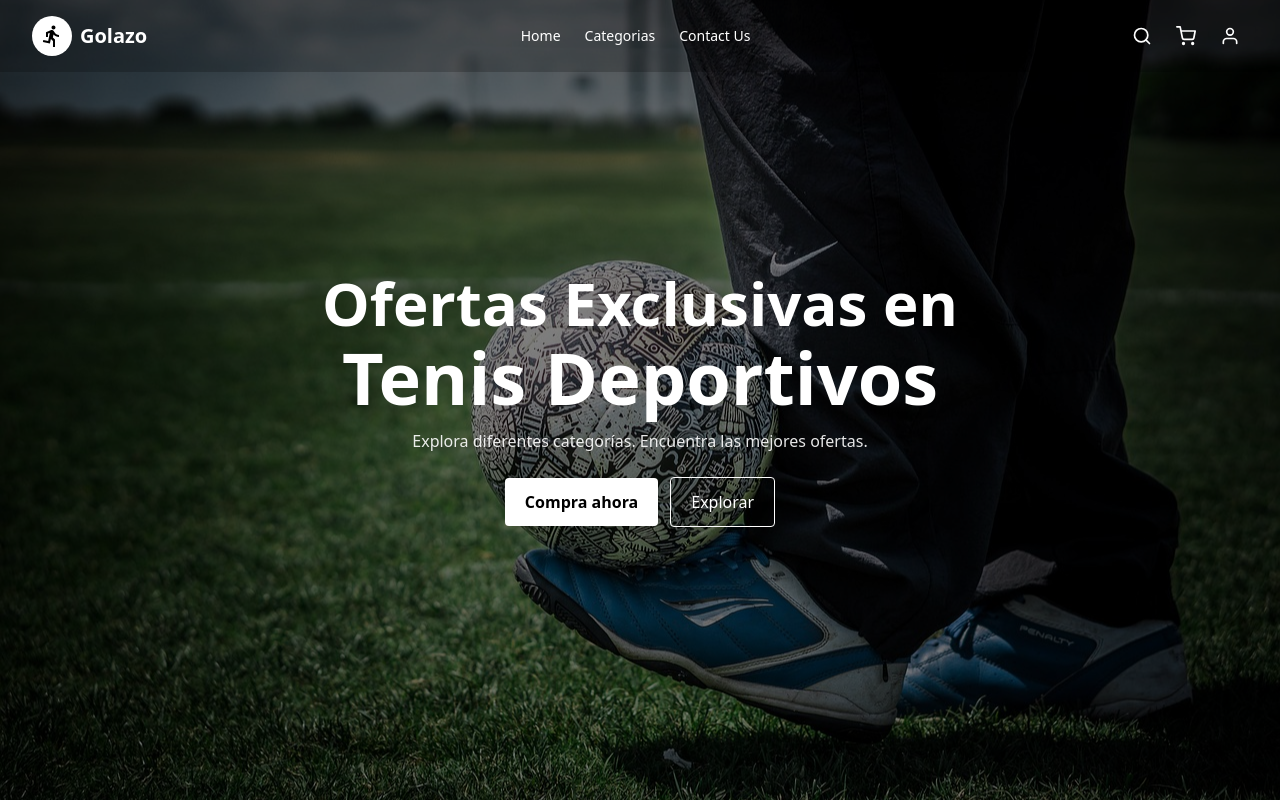
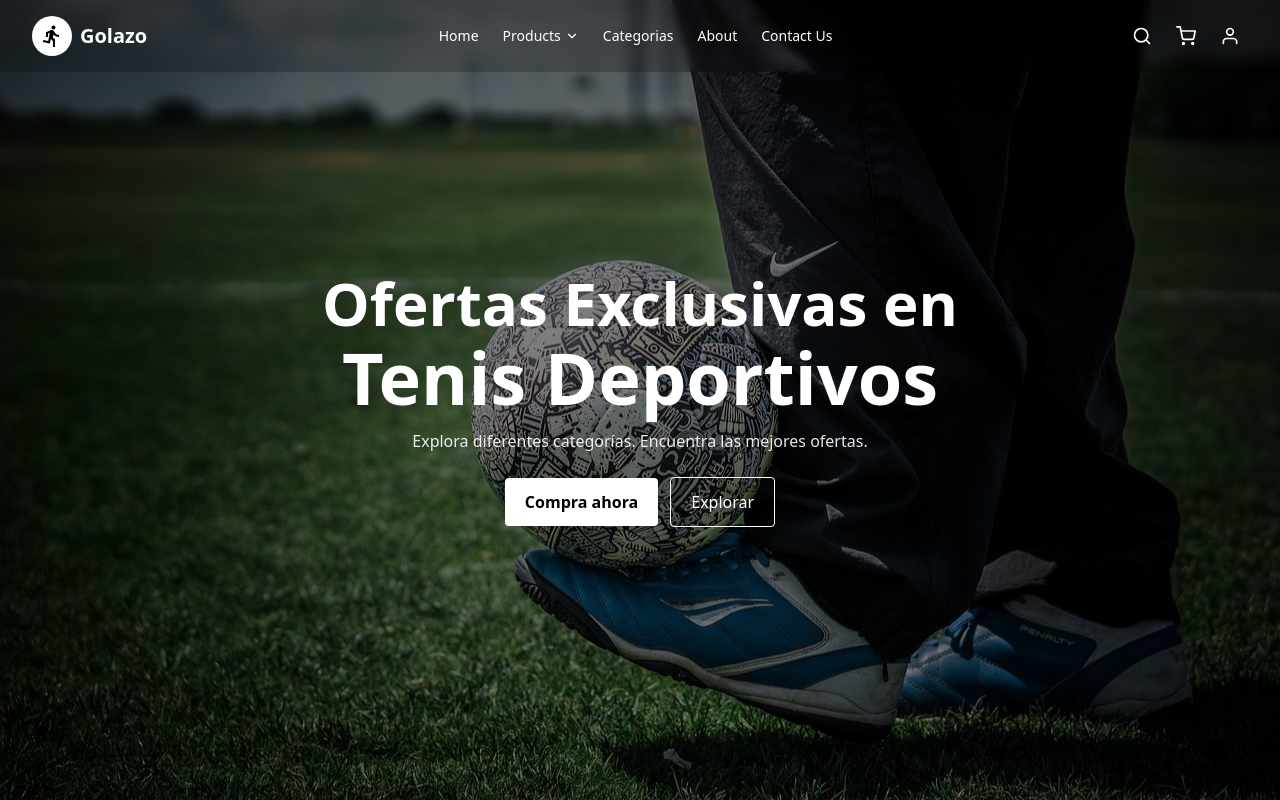
Before and after one commit to UlisesG13/Frontend_Golazo, a React (Vite) app: page / in a window 1280 px wide. Built offline with nearby package versions, Linux system fonts and the light colour scheme.

Commit message:
nuevo navbar

```diff
--- a/src/Shared/components/atom/Navbarlink.jsx
+++ b/src/Shared/components/atom/Navbarlink.jsx
@@ -1,5 +1,8 @@
-const NavLink = ({ children, href = "#" }) => (
-  <a href={href} className="text-white hover:text-gray-200 transition-colors text-sm font-medium">
+const NavLink = ({ children, href = "#", className = "" }) => (
+  <a
+    href={href}
+    className={`hover:text-gray-200 transition-colors text-sm font-medium ${className || 'text-white'}`}
+  >
     {children}
   </a>
 );
--- /dev/null
+++ b/src/Shared/components/molecules/ProductsMenu.jsx
@@ -0,0 +1,46 @@
+import React from 'react';
+
+/**
+ * MOLÉCULA: Menú desplegable con las categorías de productos.
+ * Muestra 3 columnas: Tenis, Ropa, Accesorios.
+ */
+const ProductsMenu = () => {
+  return (
+    <div className="absolute top-full left-0 w-full bg-white shadow-xl border-t border-gray-100 py-8 px-4 animate-in fade-in slide-in-from-top-5 duration-200">
+      <div className="max-w-7xl mx-auto grid grid-cols-1 md:grid-cols-3 gap-8 text-gray-800">
+
+        {/* Columna 1: Tenis */}
+        <div className="space-y-4">
+          <h3 className="font-bold text-lg text-black border-b border-gray-200 pb-2">Tenis</h3>
+          <ul className="space-y-2">
+            <li><a href="#" className="hover:text-blue-600 hover:translate-x-1 transition-all inline-block">Tenis Fútbol soccer</a></li>
+            <li><a href="#" className="hover:text-blue-600 hover:translate-x-1 transition-all inline-block">Tenis Fútbol rápido</a></li>
+            <li><a href="#" className="hover:text-blue-600 hover:translate-x-1 transition-all inline-block">Sneakers</a></li>
+          </ul>
+        </div>
+
+        {/* Columna 2: Ropa */}
+        <div className="space-y-4">
+          <h3 className="font-bold text-lg text-black border-b border-gray-200 pb-2">Ropa</h3>
+          <ul className="space-y-2">
+            <li><a href="#" className="hover:text-blue-600 hover:translate-x-1 transition-all inline-block">Gorras</a></li>
+            <li><a href="#" className="hover:text-blue-600 hover:translate-x-1 transition-all inline-block">Playeras</a></li>
+            <li><a href="#" className="hover:text-blue-600 hover:translate-x-1 transition-all inline-block">Calcetas</a></li>
+          </ul>
+        </div>
+
+        {/* Columna 3: Accesorios */}
+        <div className="space-y-4">
+          <h3 className="font-bold text-lg text-black border-b border-gray-200 pb-2">Accesorios</h3>
+          <ul className="space-y-2">
+            <li><a href="#" className="text-gray-400 cursor-not-allowed" title="Próximamente">Espinilleras</a></li>
+            <li><a href="#" className="text-gray-400 cursor-not-allowed" title="Próximamente">Guantes</a></li>
+          </ul>
+        </div>
+
+      </div>
+    </div>
+  );
+};
+
+export default ProductsMenu;
--- a/src/Shared/components/organism/Navbar.jsx
+++ b/src/Shared/components/organism/Navbar.jsx
@@ -1,28 +1,74 @@
-import Logo from '../atom/logo'
-import NavLink from '../atom/Navbarlink'
-import IconButton from '../atom/IconButton'
-import { FiSearch, FiShoppingCart, FiUser } from 'react-icons/fi'
+import React, { useState, useRef, useEffect } from 'react';
+import Logo from '../atom/Logo.jsx'; // Asegúrate de que las rutas y nombres (mayús/minús) sean correctos
+import NavLink from '../atom/Navbarlink.jsx';
+import IconButton from '../atom/IconButton.jsx';
+import { FiSearch, FiShoppingCart, FiUser, FiChevronDown } from 'react-icons/fi';
+// Importamos el nuevo menú
+import ProductsMenu from '../molecules/ProductsMenu.jsx';
 
 const Navbar = () => {
+  // Estado para controlar si el menú de productos está abierto o cerrado
+  const [isProductsOpen, setIsProductsOpen] = useState(false);
+  const menuRef = useRef(null);
+
+  // Función para alternar el menú
+  const toggleMenu = () => {
+    setIsProductsOpen(!isProductsOpen);
+  };
+
+  // Efecto para cerrar el menú si haces clic fuera de él
+  useEffect(() => {
+    const handleClickOutside = (event) => {
+      if (menuRef.current && !menuRef.current.contains(event.target)) {
+        setIsProductsOpen(false);
+      }
+    };
+    document.addEventListener("mousedown", handleClickOutside);
+    return () => document.removeEventListener("mousedown", handleClickOutside);
+  }, []);
+
   return (
-    <header className="fixed top-0 left-0 right-0 z-50 w-full bg-black/20">
+    // Añadimos 'ref={menuRef}' para detectar clics fuera
+    <header
+      ref={menuRef}
+      className={`fixed top-0 left-0 right-0 z-50 w-full transition-all duration-300 ${isProductsOpen ? 'bg-white shadow-sm' : 'bg-black/20 backdrop-blur-sm'}`}
+    >
       <div className="w-full max-w-7xl mx-auto px-4 sm:px-6 lg:px-8 py-4 flex items-center justify-between">
-        <Logo />
+        {/* Pasamos una prop 'dark' al Logo si quieres que cambie de color cuando el fondo es blanco */}
+        <Logo className={isProductsOpen ? "text-black" : "text-white"} />
 
         <nav className="hidden md:flex items-center gap-6">
-          <NavLink href="#">Home</NavLink>
-          <NavLink href="#">Categorias</NavLink>
-          <NavLink href="#">Contact Us</NavLink>
+          <NavLink href="#" className={isProductsOpen ? "text-gray-800" : "text-white"}>Home</NavLink>
+
+          {/* --- AQUÍ ESTÁ EL CAMBIO PRINCIPAL --- */}
+          {/* En lugar de un NavLink simple, usamos un botón para "Products" */}
+          <button
+            onClick={toggleMenu}
+            className={`flex items-center gap-1 text-sm font-medium transition-colors focus:outline-none
+              ${isProductsOpen ? 'text-blue-600' : 'text-white hover:text-gray-200'}
+            `}
+          >
+            Products
+            <FiChevronDown className={`transition-transform duration-200 ${isProductsOpen ? 'rotate-180' : ''}`} />
+          </button>
+          {/* ----------------------------------- */}
+
+          <NavLink href="#" className={isProductsOpen ? "text-gray-800" : "text-white"}>Categorias</NavLink>
+          <NavLink href="#" className={isProductsOpen ? "text-gray-800" : "text-white"}>About</NavLink>
+          <NavLink href="#" className={isProductsOpen ? "text-gray-800" : "text-white"}>Contact Us</NavLink>
         </nav>
 
-        <div className="flex items-center gap-2">
+        <div className={`flex items-center gap-2 ${isProductsOpen ? "text-gray-800" : "text-white"}`}>
           <IconButton icon={FiSearch} />
           <IconButton icon={FiShoppingCart} />
           <IconButton icon={FiUser} />
         </div>
       </div>
+
+      {/* Renderizado condicional del menú desplegable */}
+      {isProductsOpen && <ProductsMenu />}
     </header>
-  )
+  );
 }
 
-export default Navbar
+export default Navbar;
```
